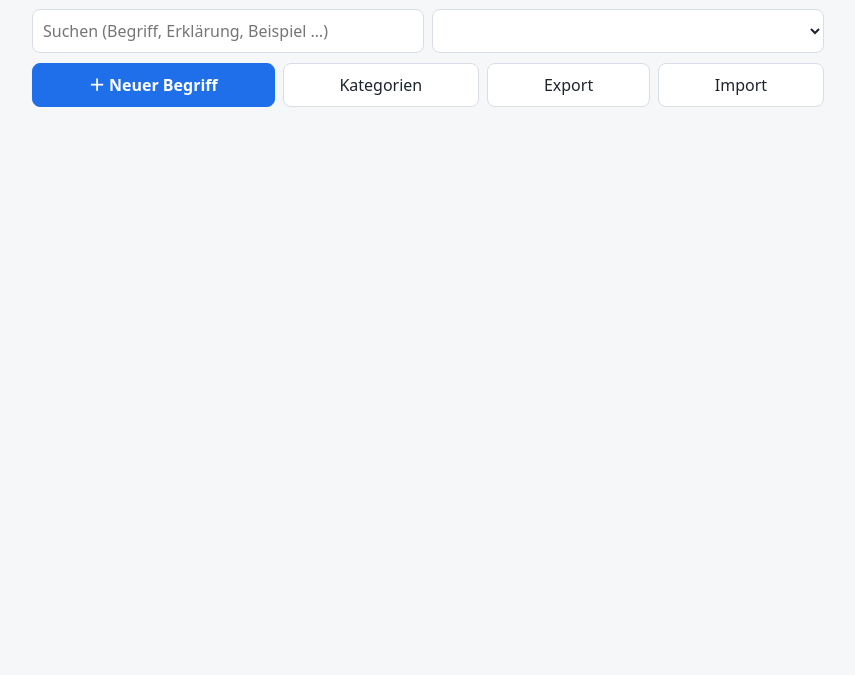
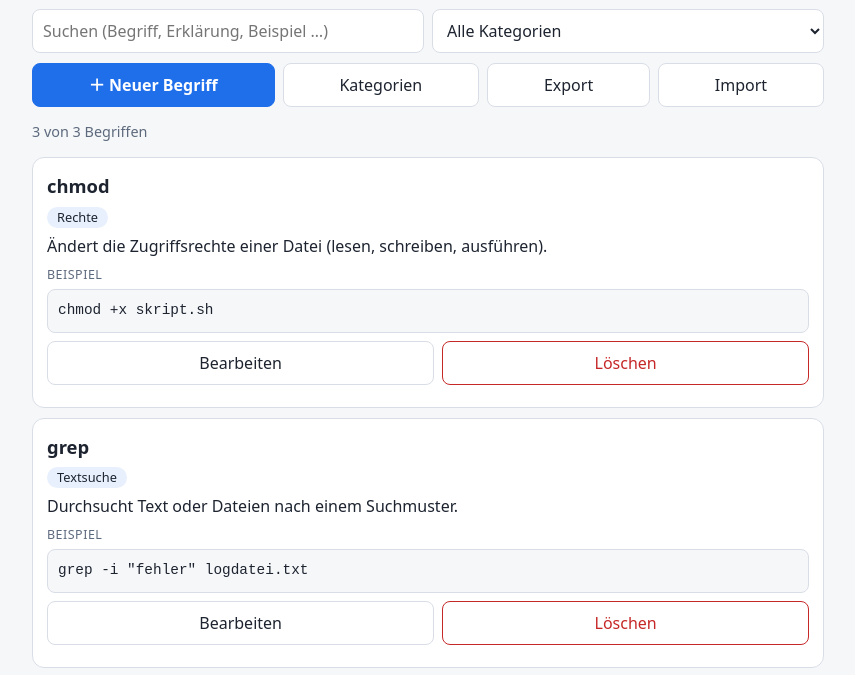
Before and after one commit to hssw24/linuxlex, a plain HTML site: page index.html in a window 1280 px wide. Shown: the part 59-734 px from the top of the page, without its empty margins (212-1067 px from the left). Drawn offline with Linux system fonts and the light colour scheme.

Commit message:
update index.html

```diff
--- a/index.html
+++ b/index.html
@@ -435,6 +435,11 @@ document.addEventListener("click", (e) => {
   }
 });
 
+
 // ---------- 9. START ----------
 load();      // Daten holen
-fillCats();  // Kategorien in die Auswahl
+fillCats();  // Kategorien in die Auswahlfelder
+render();    // Karten zeichnen
+</script>
+</body>
+</html>
```
